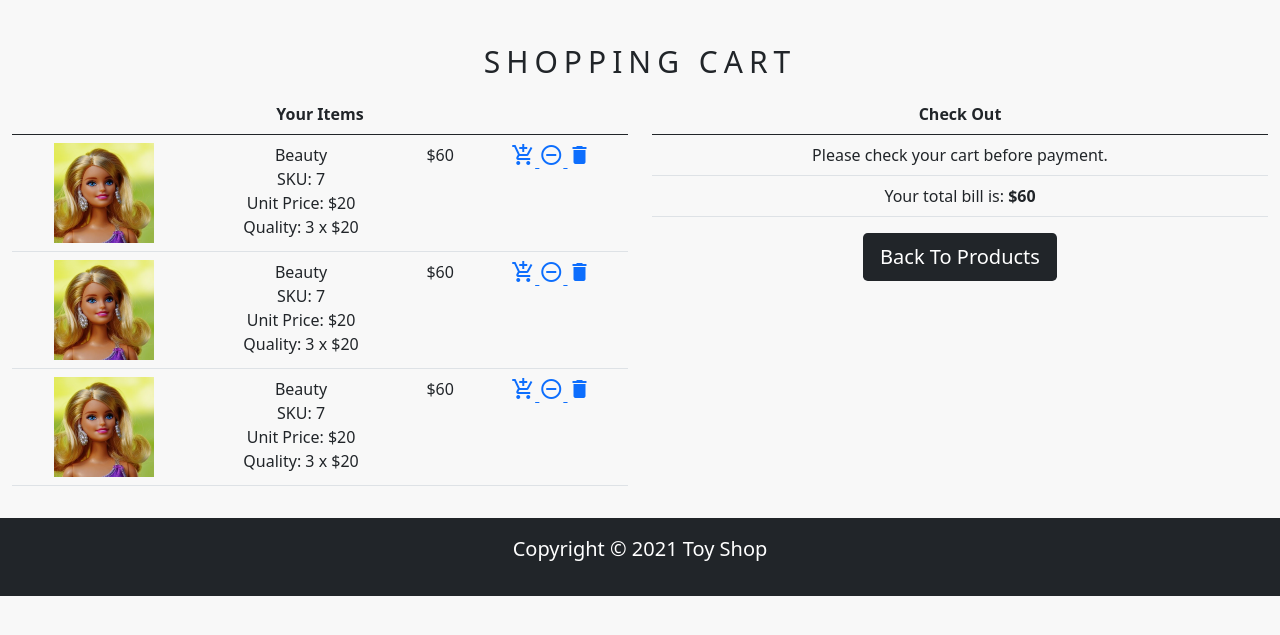
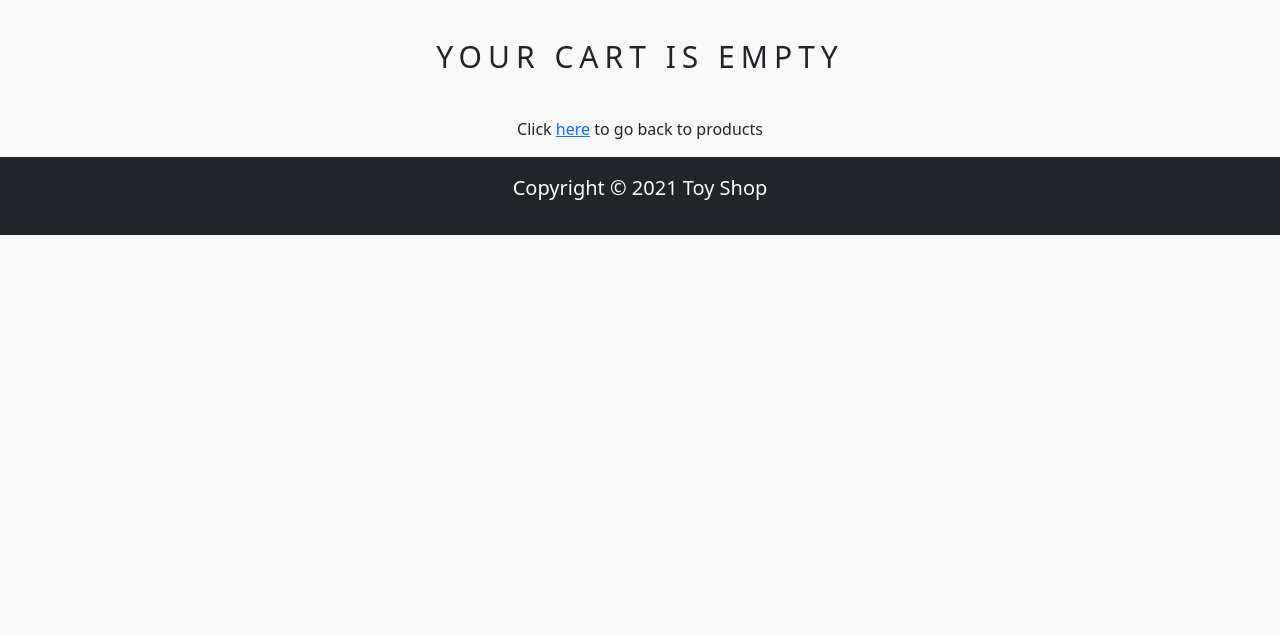
Before and after one commit to CarpenterChuk/ecommerce-project, a Django app: page /cart in a window 1280 px wide. Shown: the part 70-705 px from the top of the page. Run offline with Django 3.2, Linux system fonts and the light colour scheme; tables that the repository leaves empty hold one stand-in row (values such as "Sample post"); some libraries are stand-ins or nearby versions.

Commit message:
Add UI for cart

```diff
--- a/shop/templates/cart.html
+++ b/shop/templates/cart.html
@@ -7,6 +7,21 @@ Cart
 {% endblock %}
 
 {% block content %}
+
+{% if not cart_items %}
+<div class="text-center">
+    <br>
+    <h1 class="text-center product_title">
+        Your cart is empty
+    </h1>
+    <br>
+    <p class="text-center">
+        Click <a href="{% url 'home' %}">here</a> to go back to products
+    </p>
+</div>
+
+{% else %}
+
 <div class="text-center" xmlns="http://www.w3.org/1999/html">
     <br>
     <div class="text-center product_title">
@@ -23,27 +38,28 @@ Cart
                     </th>
                 </tr>
             </thead>
-            {% for i in '123' %}
+            {% for cart_item in cart_items %}
             <tr>
                 <td>
-                    <a href="">
-                        <img src="{% static 'images/beauty.png' %}" width="100" height="100">
+                    <a href="cart_item.product.get_url">
+                        <img src="{{ cart_item.product.image.url }}" width="100" height="100">
                     </a>
                 </td>
                 <td class="text-left">
-                    Beauty
+                    {{ cart_item.product.name }}
                     <br>
-                    SKU: 7
+                    SKU: {{ cart_item.product.id }}
                     <br>
-                    Unit Price: $20
+                    Unit Price: ${{ cart_item.product.price }}
                     <br>
-                    Quality: 3 x $20
+                    Quality: {{ cart_item.quantity }} x ${{ cart_item.product.price }}
                 </td>
                 <td>
-                    $60
+                    ${{ cart_item.sub_total }}
                 </td>
+                {% if cart_item.quantity < cart_item.product.stock %}
                 <td>
-                    <a href="">
+                    <a href="{% url 'add_cart' cart_item.product.id %}">
                         <span class="material-icons cart-icon">add_shopping_cart</span>
                     </a>
                     <a href="">
@@ -53,6 +69,17 @@ Cart
                         <span class="material-icons cart-icon">delete</span>
                     </a>
                 </td>
+                {% else %}
+                <td>
+                    <a href="">
+                        <span class="material-icons cart-icon">remove_circle_outline</span>
+                    </a>
+                    <a href="">
+                        <span class="material-icons cart-icon">delete</span>
+                    </a>
+                </td>
+                {% endif %}
+
             </tr>
             {% endfor %}
         </table>
@@ -74,13 +101,13 @@ Cart
                 </tr>
                 <tr>
                     <td class="text-left">
-                        Your total bill is: <strong>$60</strong>
+                        Your total bill is: <strong>${{ total }}</strong>
                     </td>
                 </tr>
             </tbody>
         </table>
         <div class="mx-auto">
-            <a href="" style="text-decoration: none;">
+            <a href="{% url 'home' %}" style="text-decoration: none;">
                 <button type="button" class="btn btn-lg btn-block bg-dark text-white">
                         Back To Products
                 </button>
@@ -88,4 +115,7 @@ Cart
         </div>
     </div>
 </div>
+
+{% endif %}
+
 {% endblock %}
--- a/shop/templates/product.html
+++ b/shop/templates/product.html
@@ -28,7 +28,7 @@ Product
                 {% if product.stock <= o %}
                 <p class="text-justify product_text">Out Of Stock</p>
                 {% else %}
-                <p><a href="">Add to Cart</a></p>
+                <p><a href="{% url 'add_cart' product.id %}">Add to Cart</a></p>
                 {% endif%}
             </p>
         </div>
--- a/shop/urls.py
+++ b/shop/urls.py
@@ -6,5 +6,6 @@ urlpatterns = [
     path('', views.home, name='home'),
     path('category/<slug:category_slug>', views.home, name='products_by_category'),
     path('category/<slug:category_slug>/<slug:product_slug>', views.product, name='product_detail'),
-    path('cart', views.cart_detail, name='cart'),
+    path('cart', views.cart_detail, name='cart_detail'),
+    path('cart/add/<int:product_id>', views.add_cart, name='add_cart')
 ]
--- a/shop/views.py
+++ b/shop/views.py
@@ -31,7 +31,7 @@ def _cart_id(request):
 
 
 def add_cart(request, product_id):
-    product = Product.odjects.get(id=product_id)
+    product = Product.objects.get(id=product_id)
     try:
         cart = Cart.objects.get(cart_id=_cart_id(request))
     except Cart.DoesNotExist:
@@ -41,8 +41,8 @@ def add_cart(request, product_id):
         cart_item = CartItem.objects.get(product=product, cart=cart)
         cart_item.quantity += 1
         cart_item.save()
-    except Cart.DoesNotExist:
-        cart_item = CartItem.objects.create(product=product,quantity=1, cart=cart)
+    except CartItem.DoesNotExist:
+        cart_item = CartItem.objects.create(product=product, quantity=1, cart=cart)
         cart_item.save()
 
     return redirect('cart_detail')
@@ -51,7 +51,7 @@ def add_cart(request, product_id):
 def cart_detail(request, total=0, counter=0, cart_items=None):
     try:
         cart = Cart.objects.get(cart_id=_cart_id(request))
-        cart_items = CartItem.ojects.filter(cart=cart, active=True)
+        cart_items = CartItem.objects.filter(cart=cart, active=True)
         for cart_item in cart_items:
             total += (cart_item.product.price * cart_item.quantity)
             counter += cart_item.quantity
```
